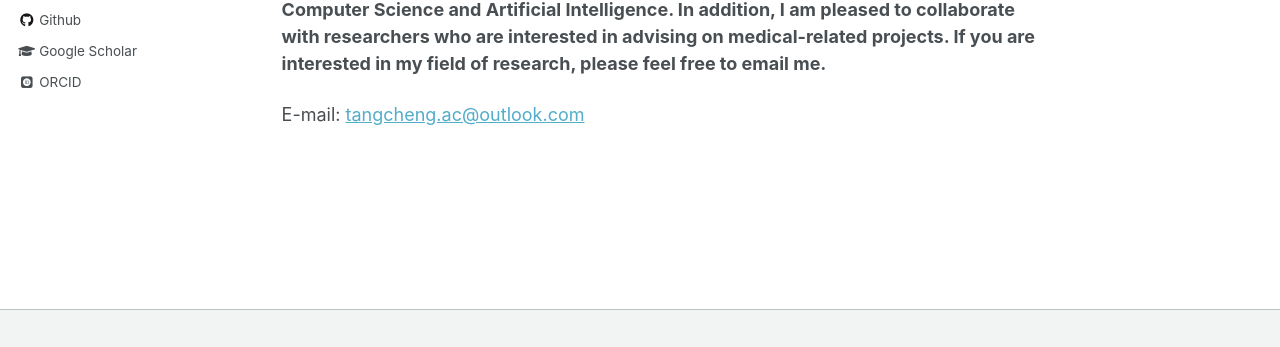
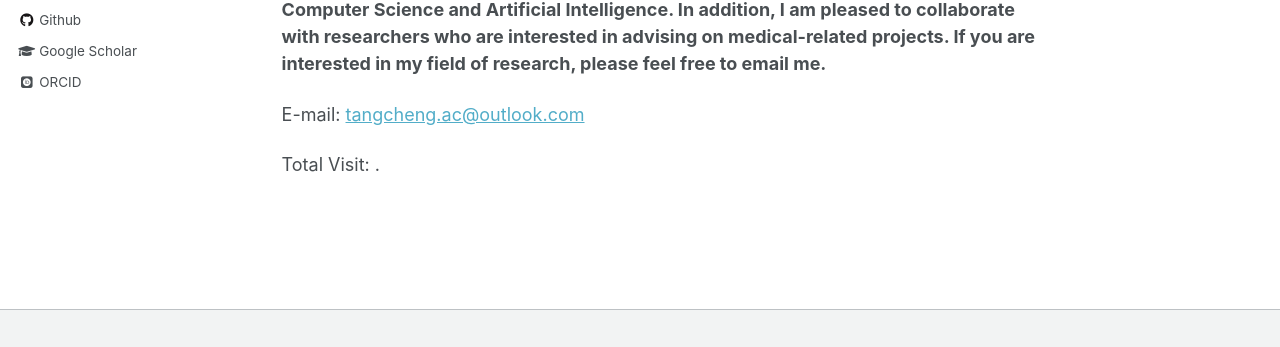
Before and after one commit to ChengTANG-AI/chengtang-ai.github.io, a Jekyll site: the page built from _pages/about.md, in a window 1280 px wide. Shown: the part 435-782 px from the top of the page. Built offline with Jekyll 4.4.1, drawn with Linux system fonts in a browser that asks for light colours; some web fonts are replaced; comment, search, counter and statistics services are not loaded.

Commit message:
Update about.md

```diff
--- a/_pages/about.md
+++ b/_pages/about.md
@@ -22,4 +22,4 @@ E-mail: <tangcheng.ac@outlook.com>
 
 
 <script async src="https://busuanzi.icodeq.com/busuanzi.pure.mini.js"></script>
-<span id="busuanzi_value_site_pv"></span>
+Total Visit: <span id="busuanzi_value_site_pv"></span>.
```
